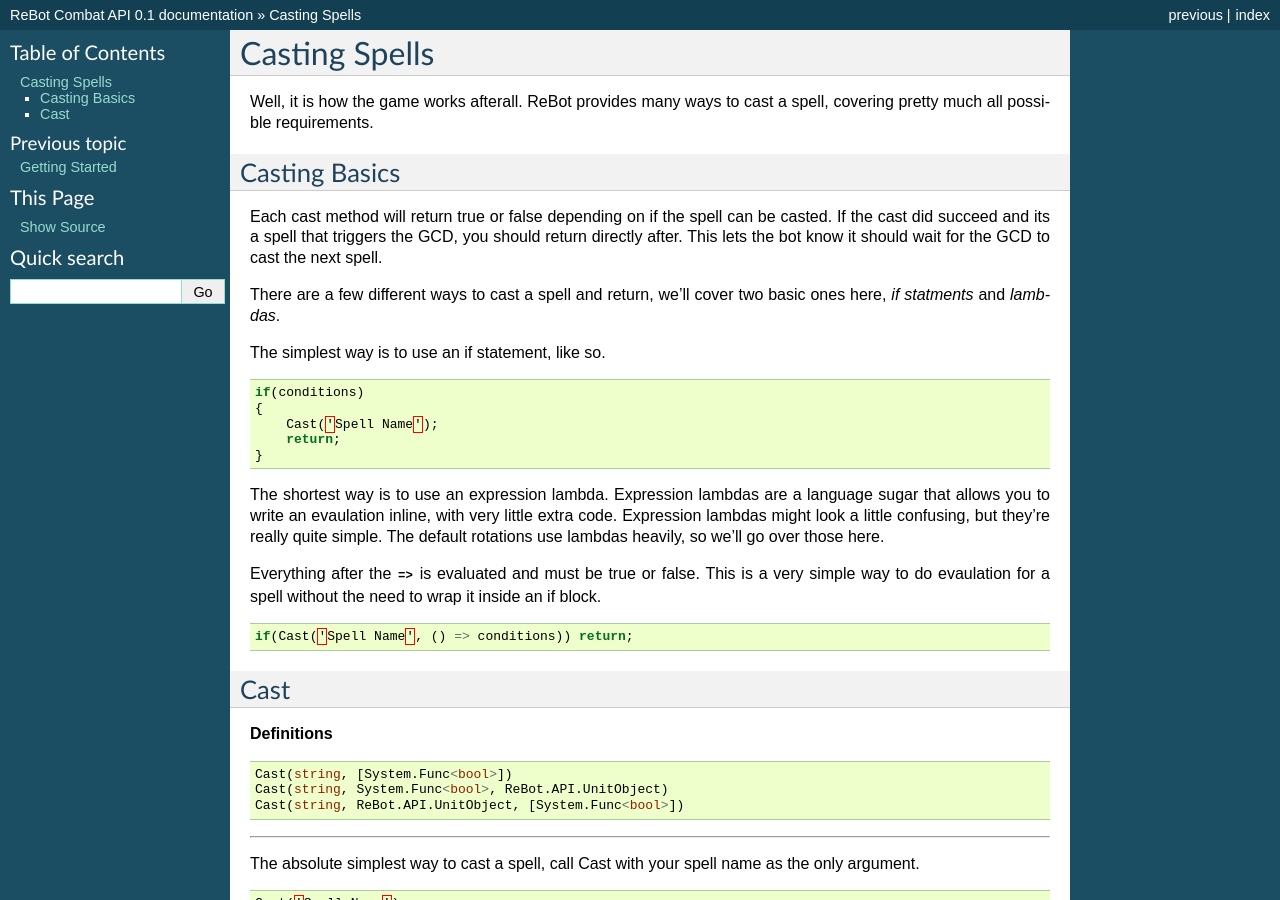
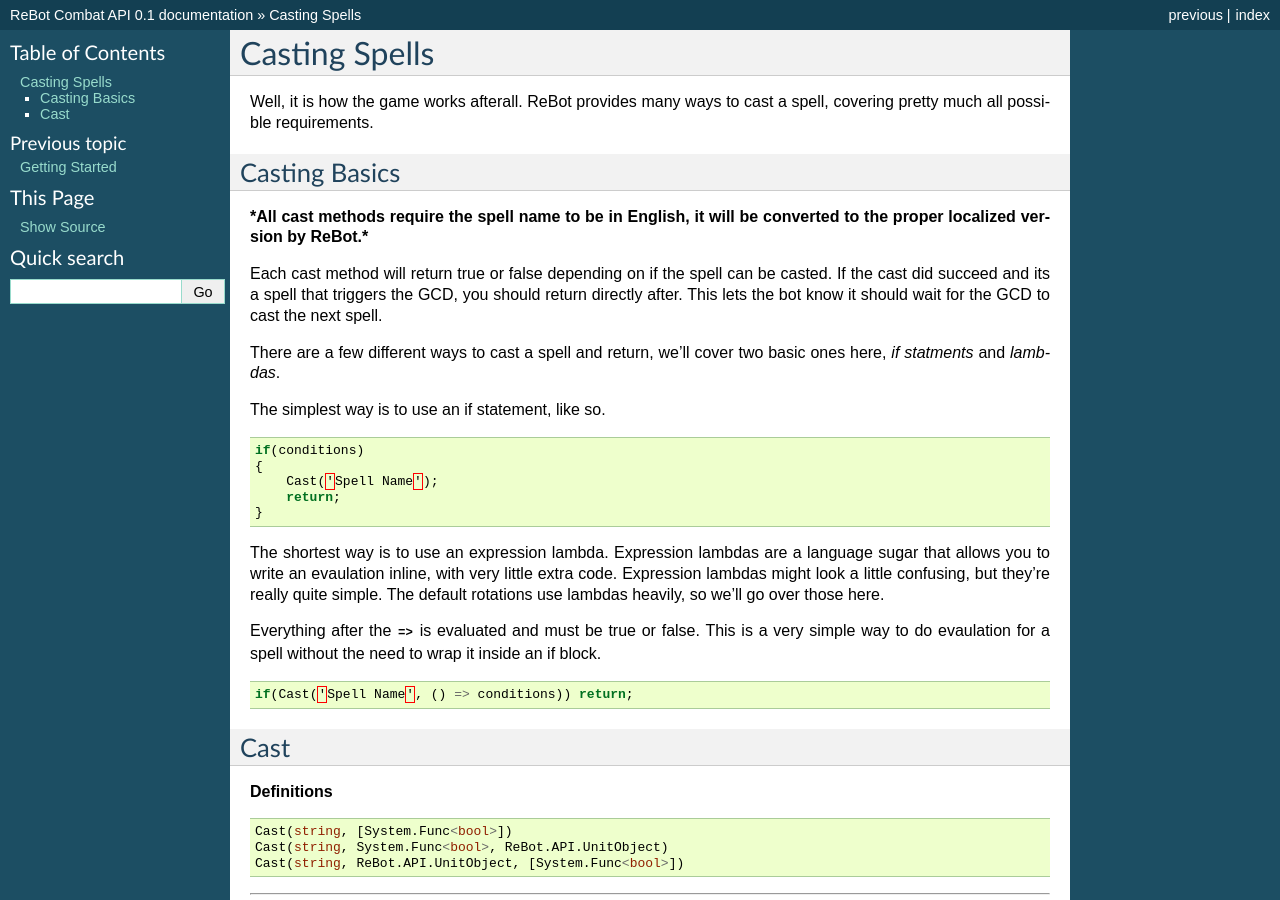
Before and after one commit to docbrown90/ReBotDocs, a Sphinx documentation site: the page built from docs/casting_spells.rst, in a window 1280 px wide and 900 px high. Built offline with Sphinx 7.4.7, drawn with Linux system fonts in a browser that asks for light colours.

Commit message:
Update casting_spells.rst

```diff
--- a/docs/casting_spells.rst
+++ b/docs/casting_spells.rst
@@ -6,6 +6,8 @@
 
 Casting Basics
 --------------
+
+***All cast methods require the spell name to be in English, it will be converted to the proper localized version by ReBot.***
 
 Each cast method will return true or false depending on if the spell can be casted.  If the cast did succeed and its a
 spell that triggers the GCD, you should return directly after.  This lets the bot know it should wait for the GCD to
```
